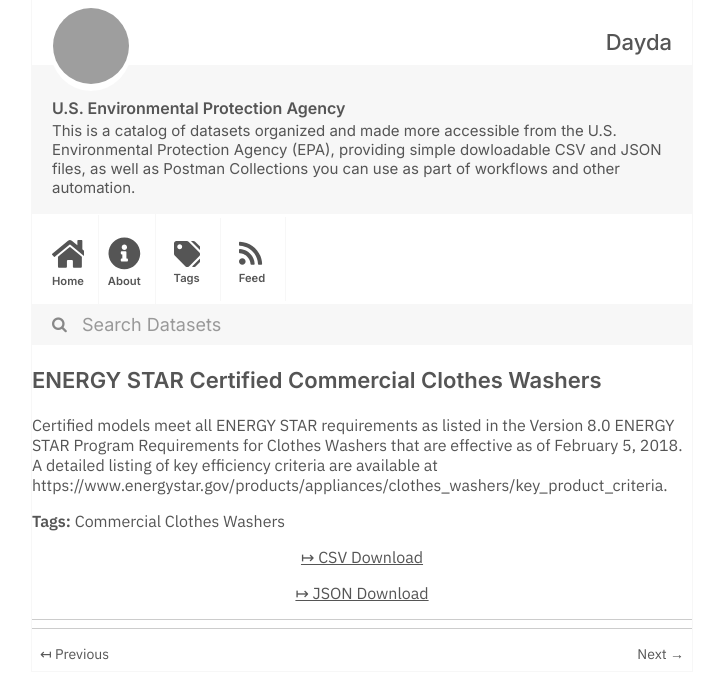
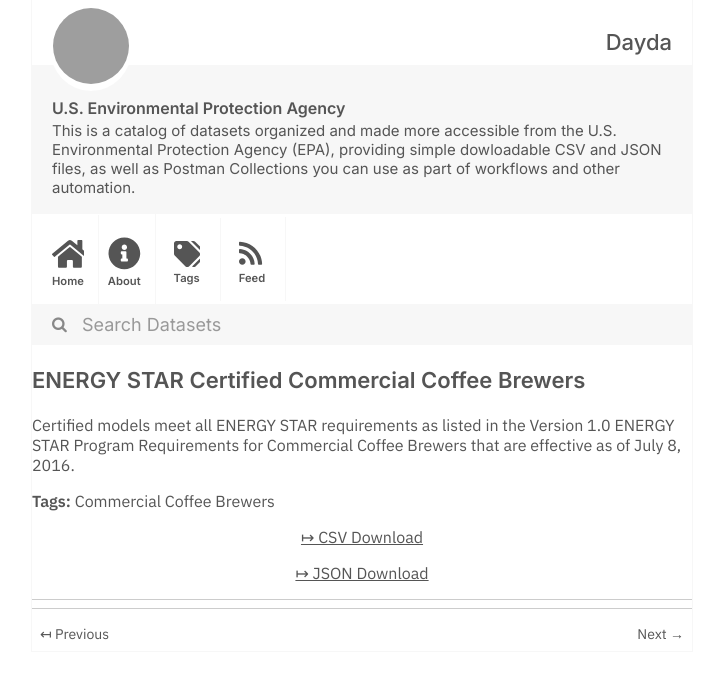
Before and after one commit to dayda-entities/us-environmental-protection-agency, a Jekyll site: the page built from _posts/2020-11-12-energy-star-certified-commerci.md, in a window 1280 px wide, cut to the strip 0-699 px from the top of the page. Shown: the whole strip, without its empty margins (278-991 px from the left). Built offline with Jekyll 4.4.1, drawn with Linux system fonts in a browser that asks for light colours; grey boxes are pictures that could not be loaded.

Commit message:
Publish Data

```diff
--- a/_posts/2020-11-12-energy-star-certified-commerci.md
+++ b/_posts/2020-11-12-energy-star-certified-commerci.md
@@ -1,15 +1,15 @@
 ---
-title: ENERGY STAR Certified Commercial Clothes Washers
-created: '2020-11-12T14:52:14.834471'
-modified: '2021-05-15T10:45:15.660453'
+title: ENERGY STAR Certified Commercial Coffee Brewers
+created: '2020-11-12T14:52:11.730507'
+modified: '2021-05-15T10:45:01.486523'
 state: active
 type: dataset
 tags:
-  - Commercial Clothes Washers
+  - Commercial Coffee Brewers
 groups: []
-csv_url: 'https://data.energystar.gov/api/views/9g6r-cpdt/rows.csv?accessType=DOWNLOAD'
-json_url: 'https://data.energystar.gov/api/views/9g6r-cpdt/rows.json?accessType=DOWNLOAD'
+csv_url: 'https://data.energystar.gov/api/views/6xa2-5c2t/rows.csv?accessType=DOWNLOAD'
+json_url: 'https://data.energystar.gov/api/views/6xa2-5c2t/rows.json?accessType=DOWNLOAD'
 layout: post
 
 ---
-Certified models meet all ENERGY STAR requirements as listed in the Version 8.0 ENERGY STAR Program Requirements for Clothes Washers that are effective as of February 5, 2018. A detailed listing of key efficiency criteria are available at https://www.energystar.gov/products/appliances/clothes_washers/key_product_criteria.
+Certified models meet all ENERGY STAR requirements as listed in the Version 1.0 ENERGY STAR Program Requirements for Commercial Coffee Brewers that are effective as of July 8, 2016.
```
